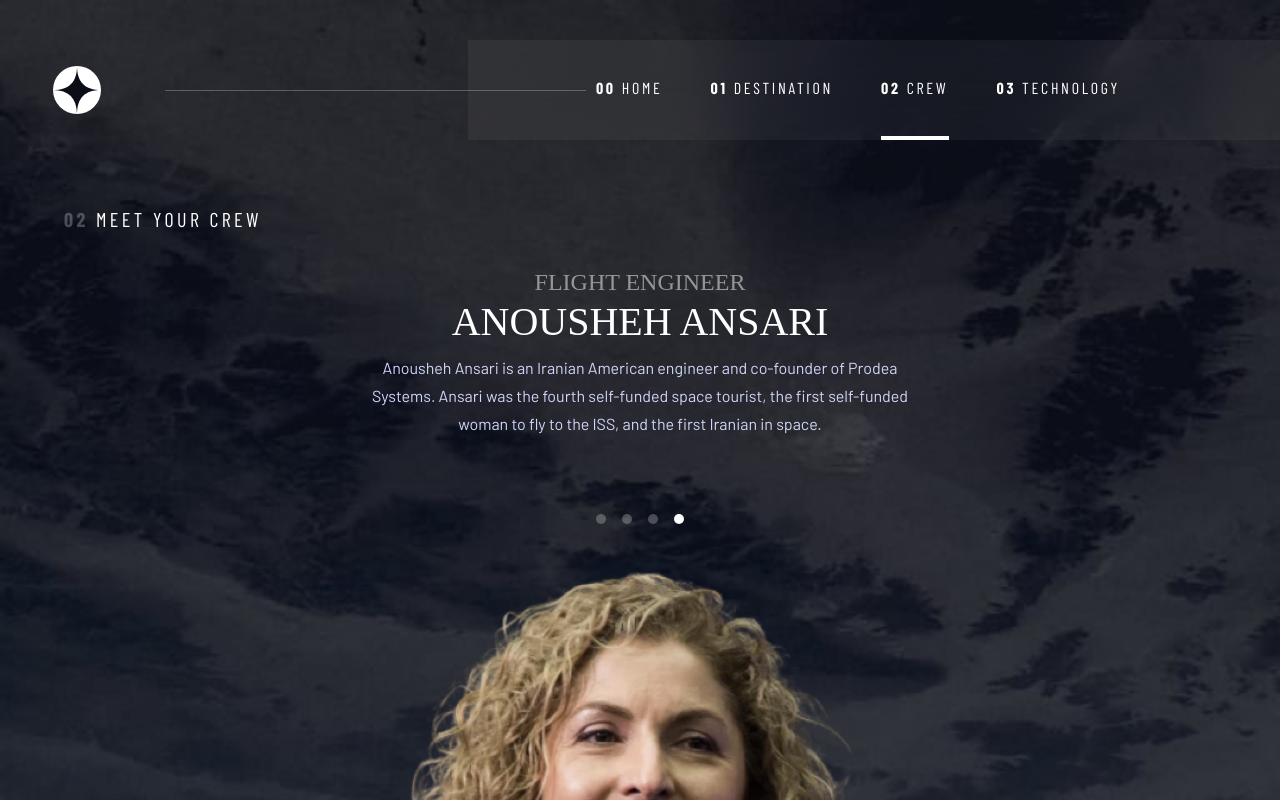
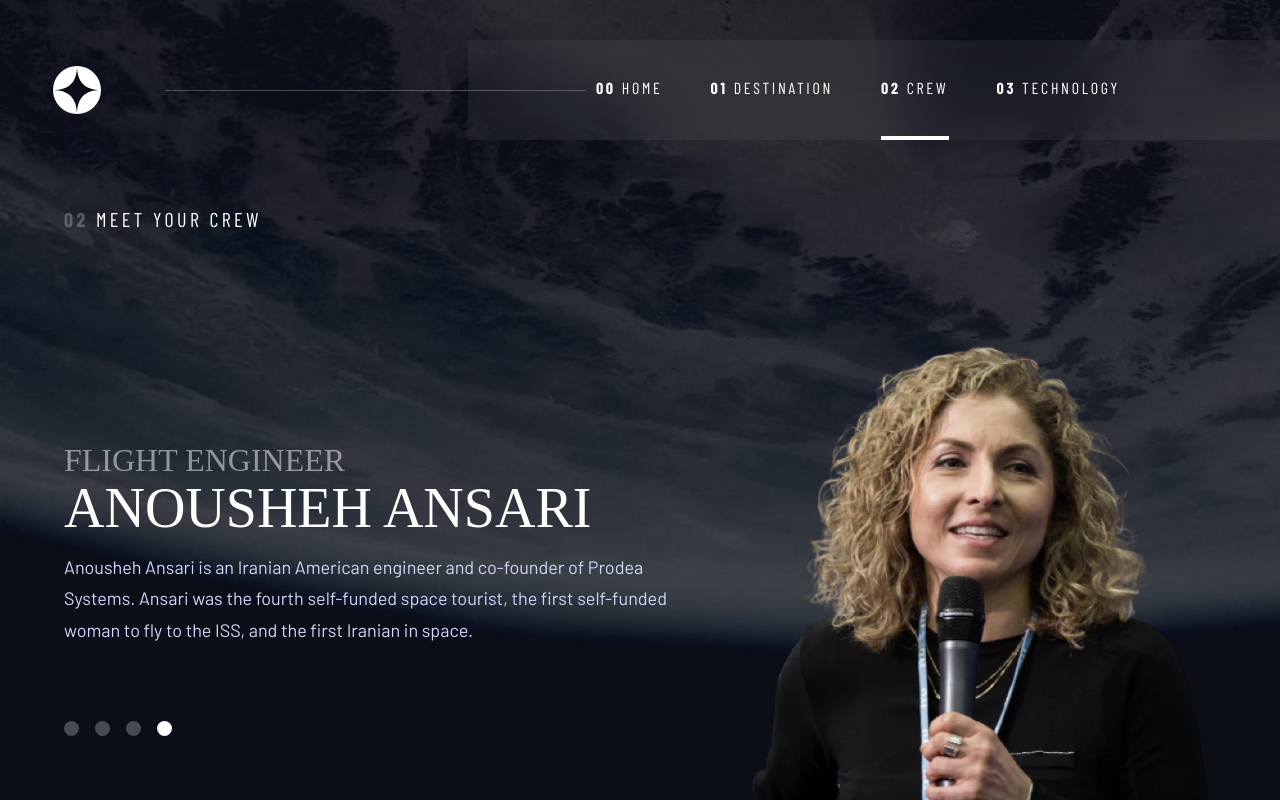
Before and after one commit to KontrolG/space-tourism-website, a Next.js app: page /crew/anousheh-ansari in a window 1280 px wide. Shown: the top 800 px of the page. Built offline with nearby package versions, Linux system fonts and the light colour scheme; a web font is replaced by a local one.

Commit message:
feat(<CrewPageLayout />): :lipstick: Add styles for desktop

```diff
--- a/components/crew/crew-tabs/index.jsx
+++ b/components/crew/crew-tabs/index.jsx
@@ -13,16 +13,16 @@
   return (
     <div
       className={classes(
-        "md:flex md:flex-col-reverse md:max-w-xl md:mx-auto",
+        "md:flex md:flex-col-reverse lg:flex-row-reverse md:max-w-xl lg:max-w-full md:mx-auto",
         className
       )}
     >
-      <figure className="relative md:overlapping-children h-[223px] md:h-[572px] mx-auto md:mt-10 md:overflow-hidden">
+      <figure className="relative md:overlapping-children h-[223px] md:h-[572px] xl:h-[654px] mx-auto lg:ml-16 lg:mr-0 md:mt-10 lg:mt-0 md:overflow-hidden self-end">
         {crew.map(({ id, images, name }) => (
           <img
             key={id}
             className={classes(
-              "absolute md:relative transition-opacity inset-0 h-[222px] md:h-full mx-auto object-cover",
+              "absolute md:relative transition-opacity inset-0 h-[222px] md:h-full mx-auto lg:mr-0 object-cover lg:object-contain",
               selectedMemberData.id === id ? "opacity-full" : "opacity-0"
             )}
             src={images.webp}
@@ -31,9 +31,10 @@
         ))}
       </figure>
       <hr className="border-t-[#383B4B] md:hidden" />
+      <div className="md:flex md:flex-col-reverse mt-[26px] md:mt-10 lg:mt-0 lg:mr-auto lg:max-w-md xl:max-w-[38.4375rem]">
         <nav
           id="destination-navigation"
-        className="mt-[26px] md:mt-10 md:mb-auto space-x-4"
+          className="md:mb-auto lg:mt-10 space-x-4"
         >
           {crew.map(({ id, name }) => (
             <Link
@@ -41,7 +42,7 @@
               key={id}
               href={getCrewPath(id)}
               className={classes(
-              "text-light font-subheading uppercase bg-white transition-opacity hover:opacity-50 w-[10px] h-[10px] rounded-full inline-block",
+                "text-light font-subheading uppercase bg-white transition-opacity hover:opacity-50 w-[10px] lg:w-[15px] h-[10px] lg:h-[15px] rounded-full inline-block",
                 selectedMemberData.id === id ? "opacity-100" : "opacity-25"
               )}
             >
@@ -59,13 +60,13 @@
               )}
             >
               <div className="pb-8 md:pb-0">
-              <h2 className="font-serif uppercase opacity-50 md:text-2xl">
+                <h2 className="font-serif uppercase opacity-50 md:text-2xl xl:text-[2rem]">
                   {role}
                 </h2>
-              <h3 className="font-serif uppercase text-2xl md:text-[2.5rem] mt-2">
+                <h3 className="font-serif uppercase text-2xl xl:text-[3.5rem] md:text-[2.5rem] mt-2 xl:mt-4">
                   {name}
                 </h3>
-              <p className="text-[15px] md:text-[1rem] leading-[1.5625] md:leading-[1.75] text-light mt-4">
+                <p className="text-[15px] md:text-[1rem] xl:text-[1.125rem] leading-[1.5625] md:leading-[1.75] text-light mt-4 xl:mt-7 lg:mr-auto">
                   {bio}
                 </p>
               </div>
@@ -73,6 +74,7 @@
           ))}
         </div>
       </div>
+    </div>
   );
 }
 
--- a/components/pages/crew/index.jsx
+++ b/components/pages/crew/index.jsx
@@ -4,13 +4,13 @@
 
 function CrewPageLayout() {
   return (
-    <div className="bg-crew-sm md:bg-crew-md min-h-screen bg-cover md:flex md:flex-col">
+    <div className="bg-crew-sm md:bg-crew-md lg:bg-crew-lg min-h-screen bg-cover md:flex md:flex-col">
       <PageLayout>
         <main className="container flex flex-col justify-between md:justify-start py-6 md:py-16 md:pb-0 md:flex-1">
           <header className="text-center md:text-left">
             <PageTitle number="02" title="Meet your crew" />
           </header>
-          <CrewTabs className="text-center mt-8 md:flex-1" />
+          <CrewTabs className="text-center lg:text-left mt-8 md:flex-1" />
         </main>
       </PageLayout>
     </div>
--- a/tailwind.config.js
+++ b/tailwind.config.js
@@ -24,6 +24,7 @@
       "destination-lg": `url(${DESTINATION_IMAGES_PATH}/background-destination-desktop.jpg)`,
       "crew-sm": `url(${CREW_IMAGES_PATH}/background-crew-mobile.jpg)`,
       "crew-md": `url(${CREW_IMAGES_PATH}/background-crew-tablet.jpg)`,
+      "crew-lg": `url(${CREW_IMAGES_PATH}/background-crew-desktop.jpg)`,
       "technology-sm": `url(${TECHNOLOGY_IMAGES_PATH}/background-technology-mobile.jpg)`,
       "technology-md": `url(${TECHNOLOGY_IMAGES_PATH}/background-technology-tablet.jpg)`
     },
```
Also changed, not shown: public/images/crew/background-crew-desktop.jpg (added). Lines whose indentation alone changed are shown as unchanged.
